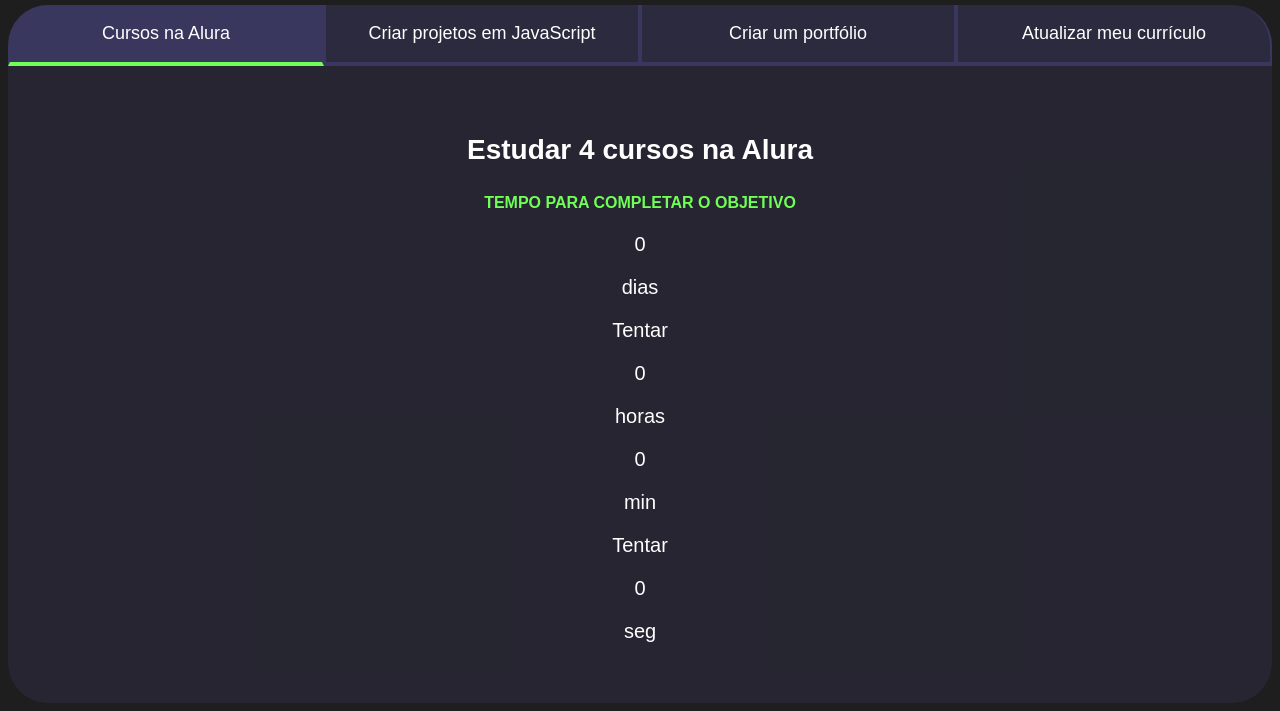
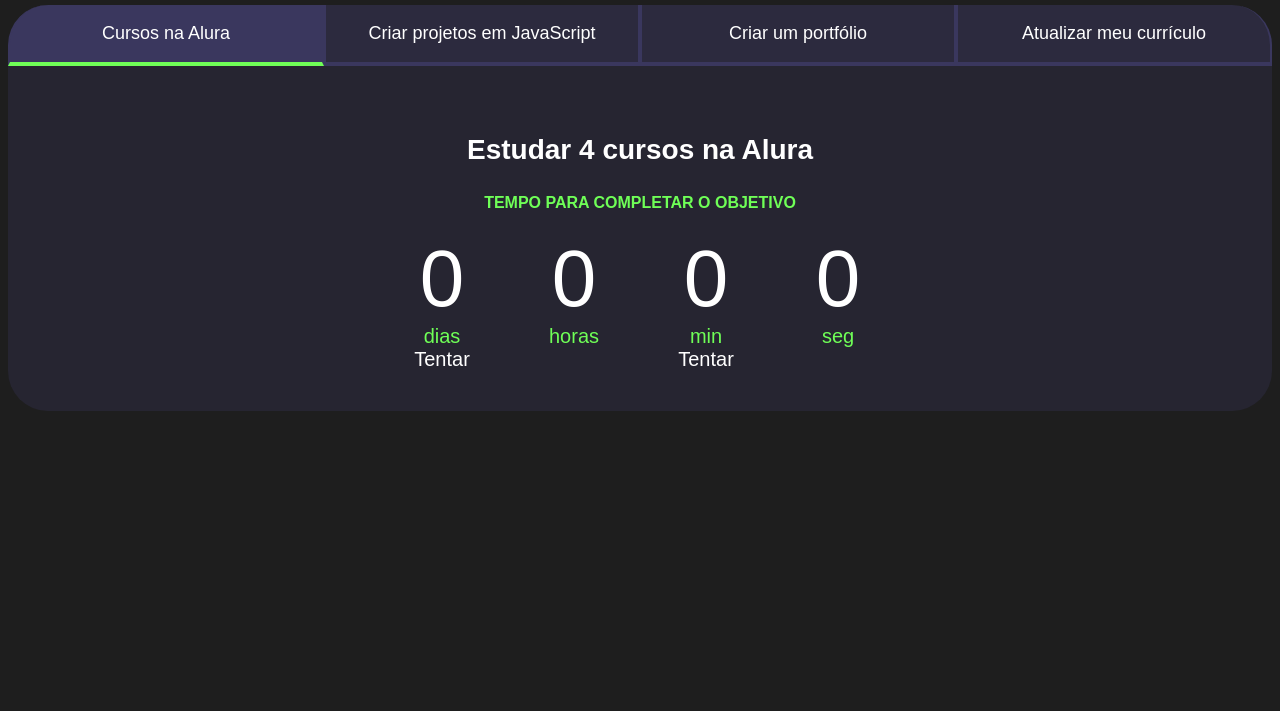
Before and after one commit to kailsonalves/javascript, a plain HTML site: page index.html in a window 1280 px wide. Shown: the part 93-804 px from the top of the page. Drawn offline with Linux system fonts and the light colour scheme; a web font is replaced by a local one.

Commit message:
Add files via upload

```diff
--- a/style.css
+++ b/style.css
@@ -14,7 +14,8 @@ body {
     font-family: 'Chakra Petch', sans-serif;
 }
 
-.conteudo-principal { display: flex;
+.conteudo-principal {
+    display: flex;
     flex-direction: column;
     justify-content: center;
     align-items: center;
@@ -23,15 +24,17 @@ body {
     margin: 0 auto;
 }
 
-.titulo-principal { text-align: left;
+.titulo-principal {
+    text-align: left;
     width: 100%;
     font-size: 32px;
 }
 
 .titulo-principal span {
-    color: var(--verde); }
+    color: var(--verde);
+}
 
-.botao { font-family: "Crakra Petch", sans-serif;
+.botao { font-family: Crakra Petch, sans-serif;
     background-color: var(--botao-inativo);
     color: var(--branco); display: flex;
     justify-content: center;
@@ -46,12 +49,10 @@ body {
 }
 
 
-
-
 .botoes { display: block;
 }
-@media screen and (min-width: 768px) {
-    .botoes { display: flex;
+
+@media screen and (min-width: 768px) { .botoes { display: flex;
 }
 }
 
@@ -97,3 +98,26 @@ body {
     font-size: 20px;
     text-align: center;
 }
+
+.contador {
+ display: flex;
+ justify-content: center;
+ flex-wrap: wrap;
+}
+
+.contador-digito {
+    padding: 0 16px;
+    text-align: center;
+    min-width: 100px;
+}
+
+.contador-digito-numero {
+  font-size: 80px;
+  margin: 0;
+}
+
+.contador-digito-texto {
+    color: var(--verde);
+    font-size: 20px;
+    margin: 0
+}
```
